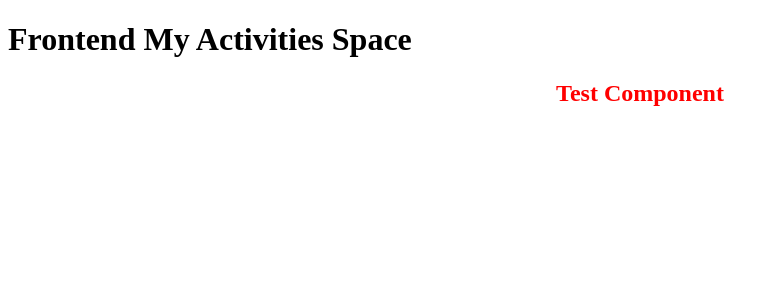
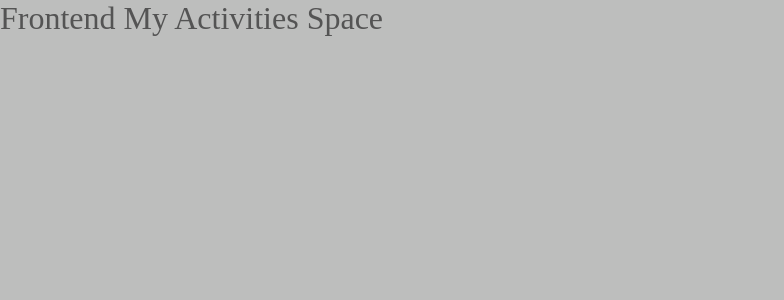
Before and after one commit to Dorneles-Fabiane/mas-frontend, a React (Create React App) app: page / in a window 1280 px wide. Shown: the top 300 px of the page, without its empty margins (0-784 px from the left). Built offline with nearby package versions, Linux system fonts and the light colour scheme.

Commit message:
feat: add react-router-dom

```diff
--- a/package.json
+++ b/package.json
@@ -13,6 +13,7 @@
     "components": "^0.1.0",
     "react": "^17.0.2",
     "react-dom": "^17.0.2",
+    "react-router-dom": "^5.2.0",
     "react-scripts": "4.0.3",
     "styled-components": "^5.3.0",
     "typescript": "^4.1.2",
@@ -46,6 +47,7 @@
     ]
   },
   "devDependencies": {
+    "@types/react-router-dom": "^5.1.7",
     "@types/styled-components": "^5.1.9"
   }
 }
--- a/src/App.tsx
+++ b/src/App.tsx
@@ -1,10 +1,10 @@
-import { Teste } from './pages/Teste';
+import GlobalStyle from './styles/global';
 
 function App() {
   return (
     <div className="App">
       <h1>Frontend My Activities Space</h1>
-      <Teste />
+      <GlobalStyle />
     </div>
   );
 }
--- a/src/pages/Teste/index.tsx
+++ /dev/null
@@ -1,7 +0,0 @@
-import { Title } from "./styles";
-
-export function Teste() {
-  return (
-    <Title>Test Component</Title>
-  );
-}
--- a/src/pages/Teste/styles.ts
+++ /dev/null
@@ -1,7 +0,0 @@
-import styled from 'styled-components';
-
-export const Title = styled.h1`
-  font-size: 1.5em;
-  text-align: center;
-  color: red;
-`
```
Also changed, not shown: 1 other file (tests, documents, lock files or other folders).
